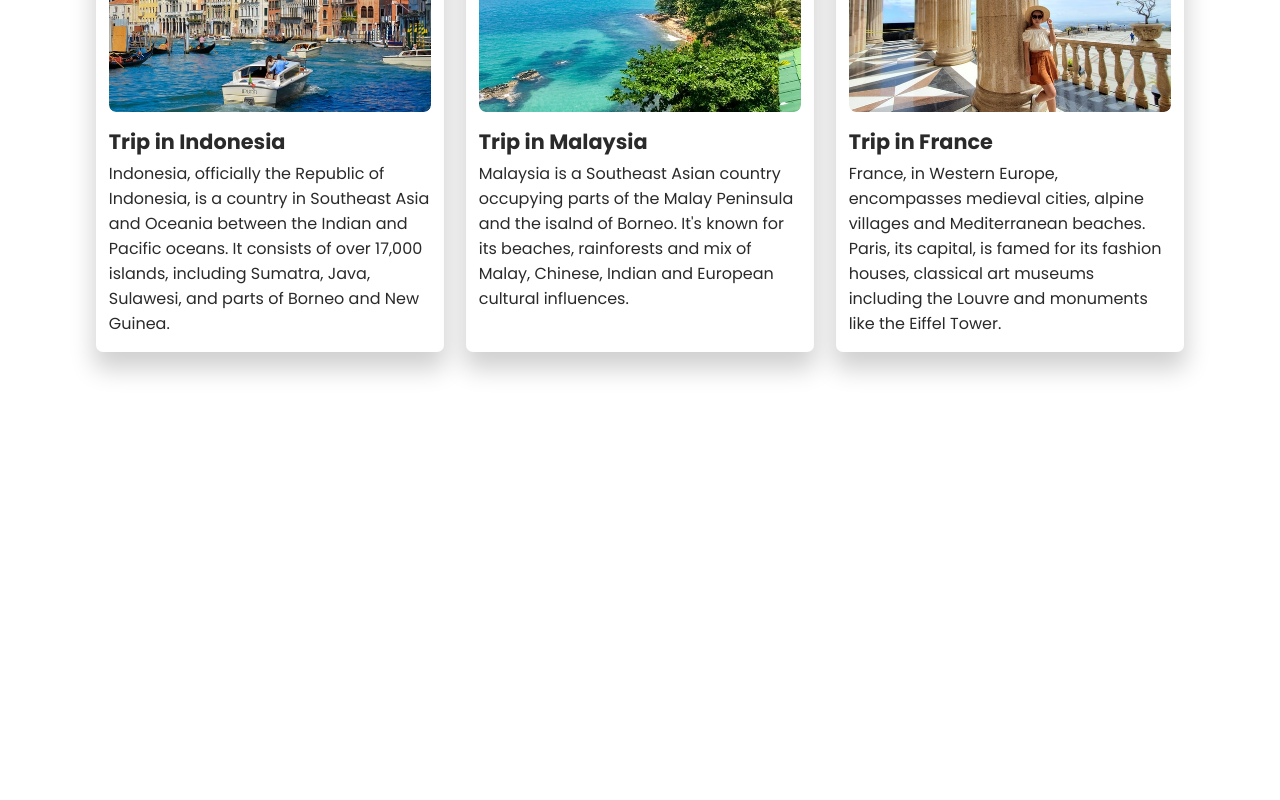
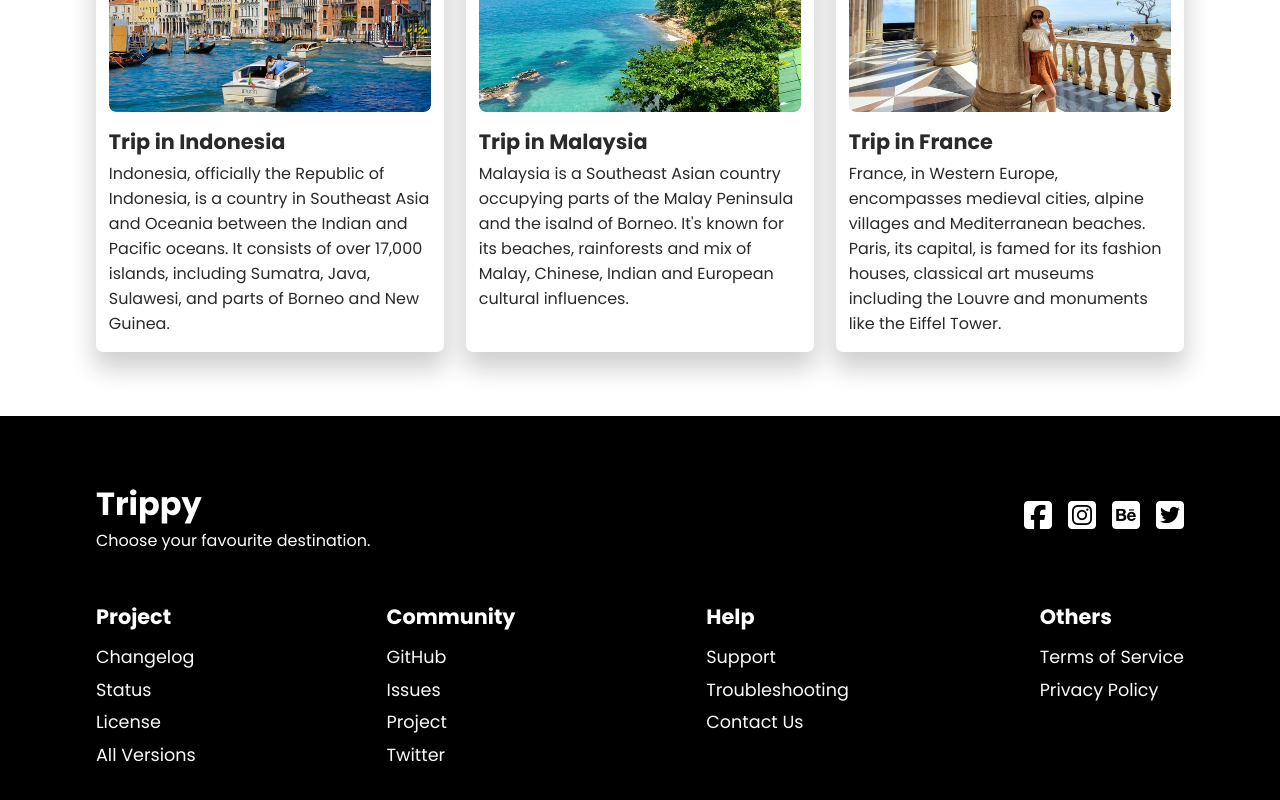
Before and after one commit to AntonioParadzik/travel-website-react, a React (Create React App) app: page / in a window 1280 px wide. Shown: the part 2118-2918 px from the top of the page. Before the commit the page ends 2534 px from the top, so only its background shows below. Built offline with nearby package versions, Linux system fonts and the light colour scheme.

Commit message:
Add footer

```diff
--- /dev/null
+++ b/src/components/Footer.js
@@ -0,0 +1,58 @@
+import "./FooterStyles.css"
+
+const Footer = () => {
+    return(
+        <div className="footer">
+            <div className="top">
+                <div>
+                    <h1>Trippy</h1>
+                    <p>Choose your favourite destination.</p>
+                </div>
+                <div>
+                    <a href="/">
+                        <i className="fa-brands fa-facebook-square"></i>
+                    </a>
+                    <a href="/">
+                        <i className="fa-brands fa-instagram-square"></i>
+                    </a>
+                    <a href="/">
+                        <i className="fa-brands fa-behance-square"></i>
+                    </a>
+                    <a href="/">
+                        <i className="fa-brands fa-twitter-square"></i>
+                    </a>
+                </div>
+            </div>
+
+            <div className="bottom">
+                <div>
+                    <h4>Project</h4>
+                    <a href="/">Changelog</a>
+                    <a href="/">Status</a>
+                    <a href="/">License</a>
+                    <a href="/">All Versions</a>
+                </div>
+                <div>
+                    <h4>Community</h4>
+                    <a href="/">GitHub</a>
+                    <a href="/">Issues</a>
+                    <a href="/">Project</a>
+                    <a href="/">Twitter</a>
+                </div>
+                <div>
+                    <h4>Help</h4>
+                    <a href="/">Support</a>
+                    <a href="/">Troubleshooting</a>
+                    <a href="/">Contact Us</a>
+                </div>
+                <div>
+                    <h4>Others</h4>
+                    <a href="/">Terms of Service</a>
+                    <a href="/">Privacy Policy</a>
+                </div>
+            </div>
+        </div>
+    )
+}
+
+export default Footer
--- /dev/null
+++ b/src/components/FooterStyles.css
@@ -0,0 +1,62 @@
+.footer{
+    padding: 4rem 6rem;
+    background-color: black;
+    color: white;
+}
+
+.top{
+    display: flex;
+    align-items: center;
+    text-align: start;
+    justify-content: space-between;
+    flex-wrap: wrap;
+}
+
+.top i{
+    color: white;
+    font-size: 2rem;
+    margin-left: 1rem;
+}
+
+.top i:hover{
+    color: #01959a;
+}
+
+.bottom{
+    padding-top: 2rem;
+    text-align: start;
+    display: flex;
+    justify-content: space-between;
+    flex-wrap: wrap;
+}
+
+.bottom div{
+    display: flex;
+    flex-direction: column;
+}
+
+.bottom h4{
+    font-size: 1.3rem;
+    padding: 1rem 0 .8rem 0;
+}
+
+.bottom a{
+    text-decoration: none;
+    color: #fafafa;
+    padding-bottom: 0.4rem;
+    font-size: 1.1rem;
+}
+
+@media screen and (max-width: 850px) {
+    .footer{
+        padding: 4rem 2rem;
+    }
+
+    .footer i{
+        margin: 1rem 1rem 0 0;
+    }
+
+    .bottom div{
+        width: 50%;
+    }
+}
--- a/src/components/TripStyles.css
+++ b/src/components/TripStyles.css
@@ -34,7 +34,7 @@
     border-radius: 7px;
 }
 
-.t-image:hover img{
+.t-image img:hover {
     transform: scale(1.3);
 }
 
--- a/src/routes/About.js
+++ b/src/routes/About.js
@@ -1,3 +1,4 @@
+import Footer from "../components/Footer";
 import Hero from "../components/Hero";
 import Navbar from "../components/Navbar";
 
@@ -10,6 +11,7 @@
                 heroImg={require("../assets/night.jpg")}
                 title="About"
             />
+            <Footer/>
         </>
     )
 }
--- a/src/routes/Contact.js
+++ b/src/routes/Contact.js
@@ -1,5 +1,6 @@
 import Navbar from "../components/Navbar";
 import Hero from "../components/Hero";
+import Footer from "../components/Footer";
 
 function Contact (){
     return(
@@ -10,6 +11,7 @@
                 heroImg={require("../assets/2.jpg")}
                 title="Contact"
             />
+            <Footer/>
         </>
     )
 }
--- a/src/routes/Home.js
+++ b/src/routes/Home.js
@@ -2,6 +2,7 @@
 import Hero from "../components/Hero";
 import Destination from "../components/Destination";
 import Trip from "../components/Trip";
+import Footer from "../components/Footer";
 
 function Home (){
     return(
@@ -18,6 +19,7 @@
             />
             <Destination/>
             <Trip/>
+            <Footer/>
         </>
     )
 }
--- a/src/routes/Service.js
+++ b/src/routes/Service.js
@@ -1,3 +1,4 @@
+import Footer from "../components/Footer";
 import Hero from "../components/Hero";
 import Navbar from "../components/Navbar";
 
@@ -10,6 +11,7 @@
                 heroImg={require("../assets/night.jpg")}
                 title="Service"
             />
+            <Footer/>
         </>
     )
 }
```
